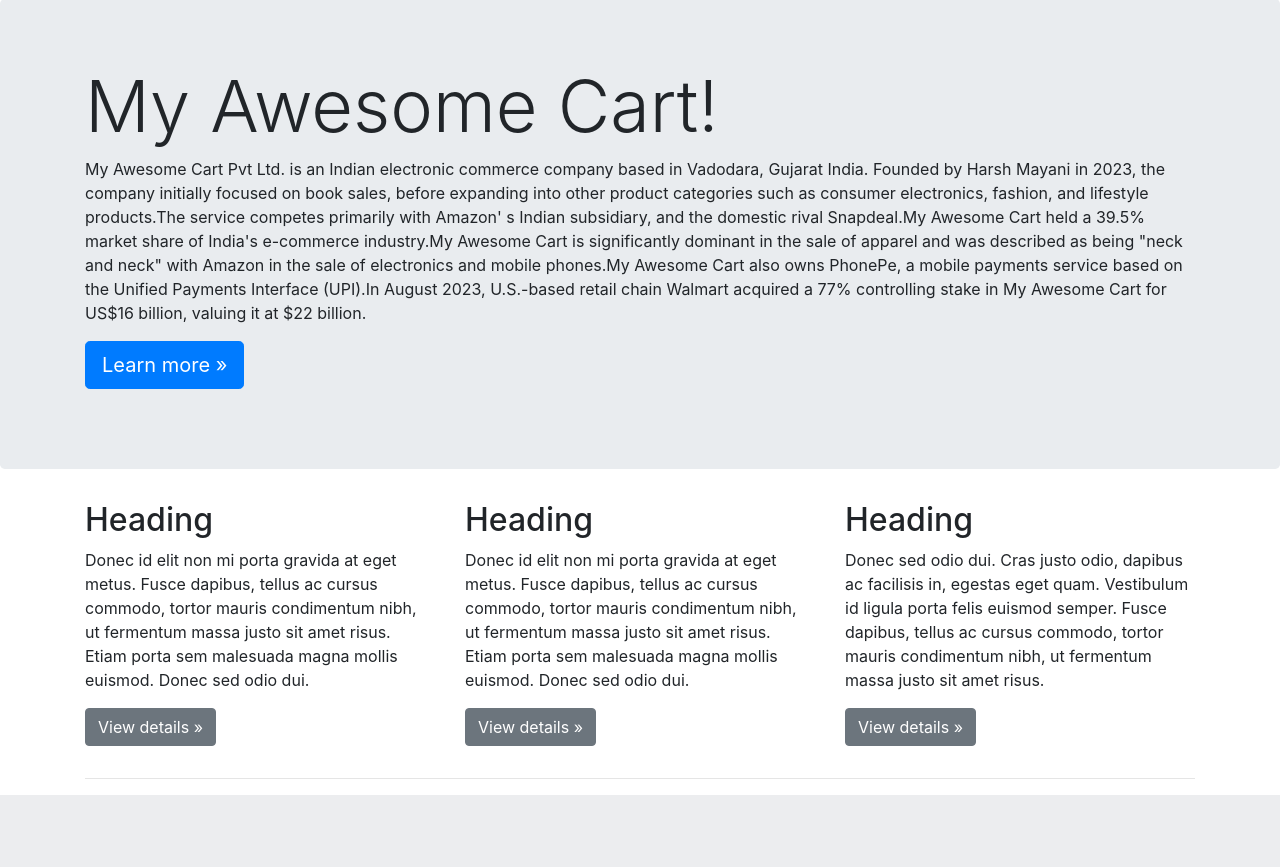
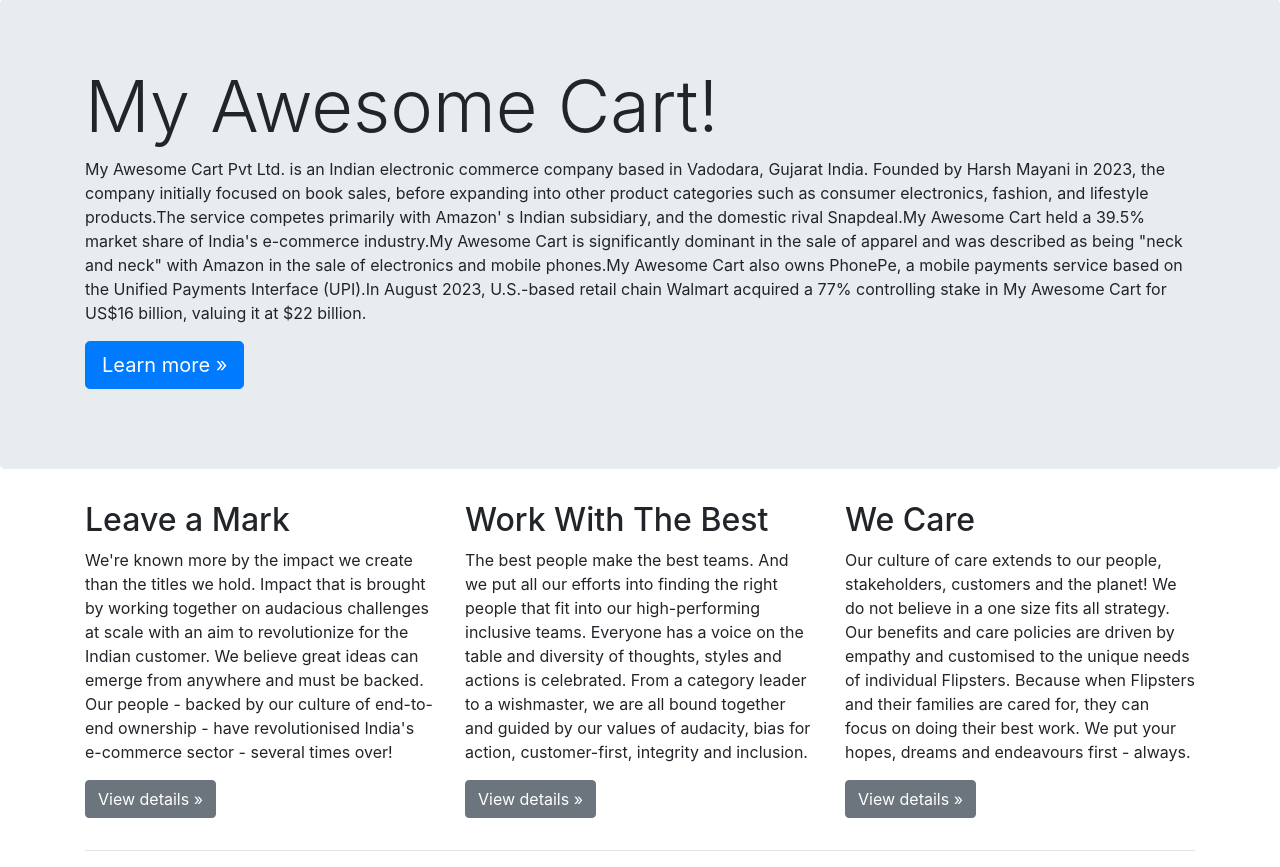
Before and after one commit to harshmayan/My-Awesome-Cart-Django-Python, a Django app: page /shop/about/ in a window 1280 px wide. Shown: the part 57-924 px from the top of the page. Before the commit the page ends 852 px from the top, so only its background shows below. Run offline with Django 3.2, Linux system fonts and the light colour scheme; some libraries are stand-ins or nearby versions.

Commit message:
About page modified

```diff
--- a/shop/Templates/shop/about.html
+++ b/shop/Templates/shop/about.html
@@ -17,18 +17,18 @@
     <!-- Example row of columns -->
         <div class="row">
             <div class="col-md-4">
-                <h2>Heading</h2>
-                <p>Donec id elit non mi porta gravida at eget metus. Fusce dapibus, tellus ac cursus commodo, tortor mauris condimentum nibh, ut fermentum massa justo sit amet risus. Etiam porta sem malesuada magna mollis euismod. Donec sed odio dui. </p>
+                <h2>Leave a Mark</h2>
+                <p>We're known more by the impact we create than the titles we hold. Impact that is brought by working together on audacious challenges at scale with an aim to revolutionize for the Indian customer. We believe great ideas can emerge from anywhere and must be backed. Our people - backed by our culture of end-to-end ownership - have revolutionised India's e-commerce sector - several times over!</p>
                 <p><a class="btn btn-secondary" href="#" role="button">View details »</a></p>
             </div>
             <div class="col-md-4">
-                <h2>Heading</h2>
-                <p>Donec id elit non mi porta gravida at eget metus. Fusce dapibus, tellus ac cursus commodo, tortor mauris condimentum nibh, ut fermentum massa justo sit amet risus. Etiam porta sem malesuada magna mollis euismod. Donec sed odio dui.</p>
+                <h2>Work With The Best</h2>
+                <p>The best people make the best teams. And we put all our efforts into finding the right people that fit into our high-performing inclusive teams. Everyone has a voice on the table and diversity of thoughts, styles and actions is celebrated. From a category leader to a wishmaster, we are all bound together and guided by our values of audacity, bias for action, customer-first, integrity and inclusion.</p>
                 <p><a class="btn btn-secondary" href="#" role="button">View details »</a></p>
             </div>
             <div class="col-md-4">
-            <h2>Heading</h2>
-            <p>Donec sed odio dui. Cras justo odio, dapibus ac facilisis in, egestas eget quam. Vestibulum id ligula porta felis euismod semper. Fusce dapibus, tellus ac cursus commodo, tortor mauris condimentum nibh, ut fermentum massa justo sit amet risus.</p>
+            <h2>We Care</h2>
+            <p>Our culture of care extends to our people, stakeholders, customers and the planet! We do not believe in a one size fits all strategy. Our benefits and care policies are driven by empathy and customised to the unique needs of individual Flipsters. Because when Flipsters and their families are cared for, they can focus on doing their best work. We put your hopes, dreams and endeavours first - always.</p>
             <p><a class="btn btn-secondary" href="#" role="button">View details »</a></p>
             </div>
         </div>
```
